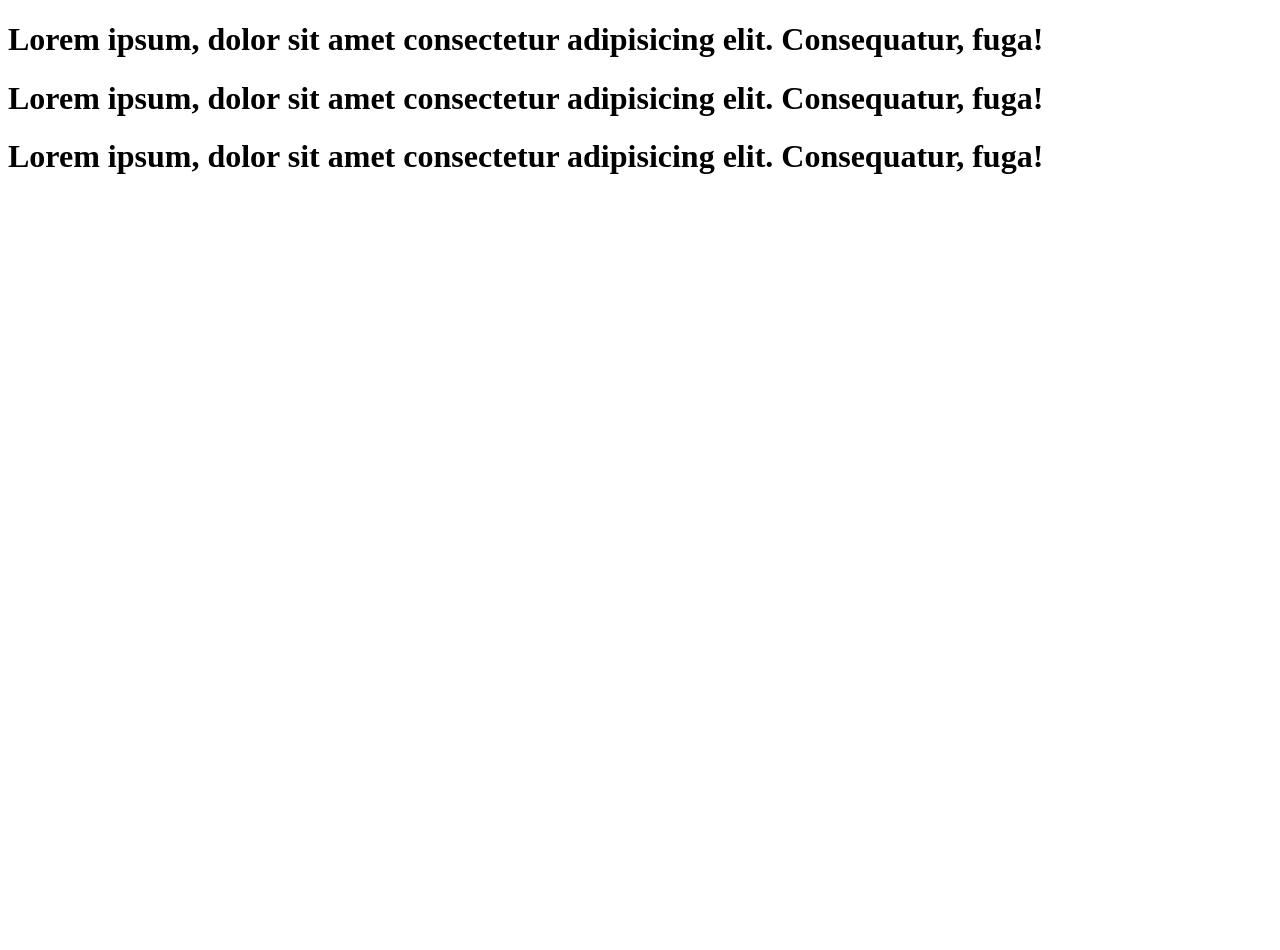
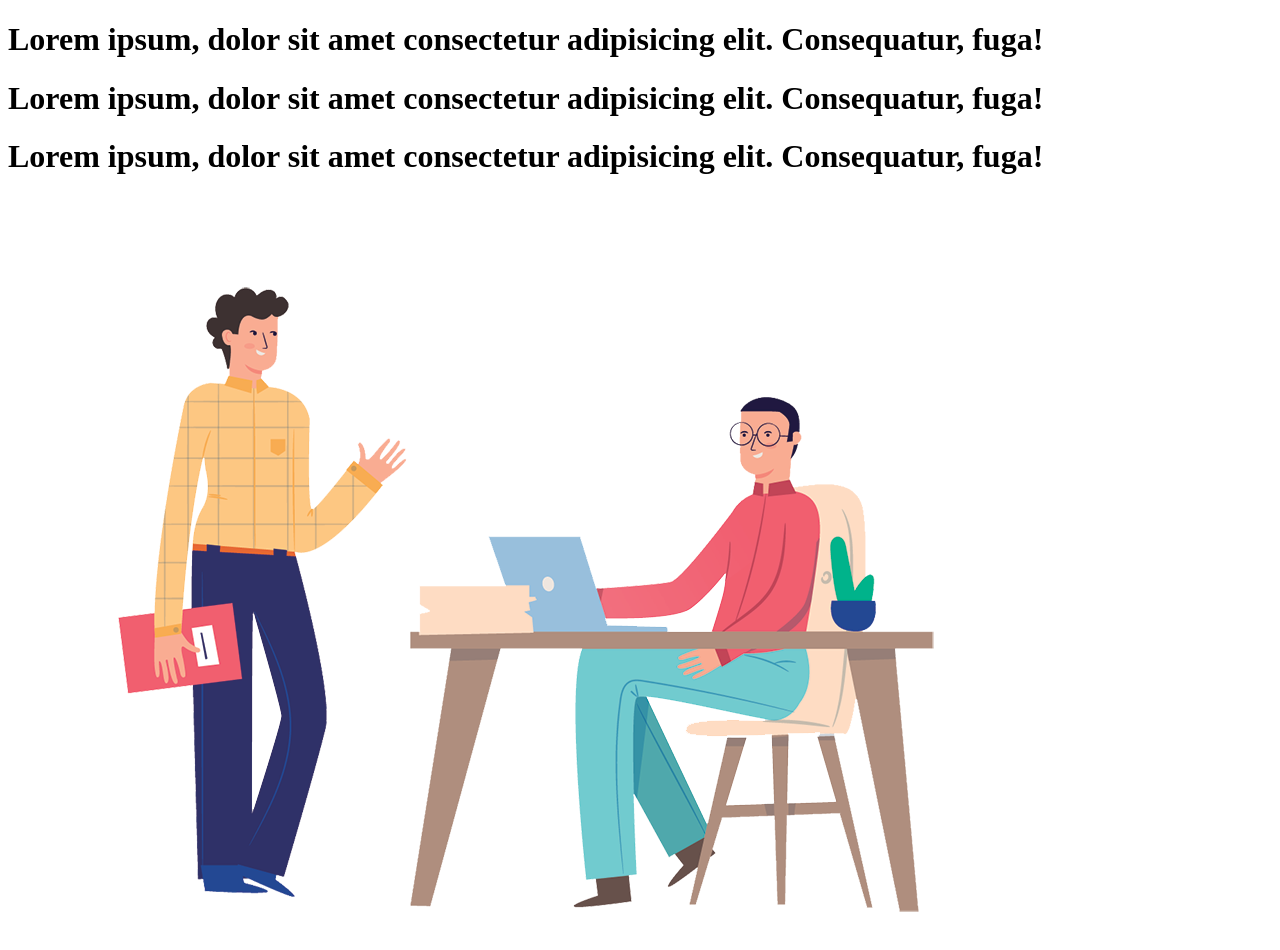
Before and after one commit to saifulalam-wm/my-first-site, a plain HTML site: page index.html in a window 1280 px wide. Before the commit the page ends 800 px from the top, so only its background shows below. Drawn offline with Linux system fonts and the light colour scheme.

Commit message:
add image

```diff
--- a/index.html
+++ b/index.html
@@ -11,7 +11,7 @@
     <h1>Lorem ipsum, dolor sit amet consectetur adipisicing elit. Consequatur, fuga!</h1>
     <h1>Lorem ipsum, dolor sit amet consectetur adipisicing elit. Consequatur, fuga!</h1>
     <h1>Lorem ipsum, dolor sit amet consectetur adipisicing elit. Consequatur, fuga!</h1>
-
+    <img src="/image/home2.png" alt="">
 
 
 
```
Also changed, not shown: image/home2.png (added).
